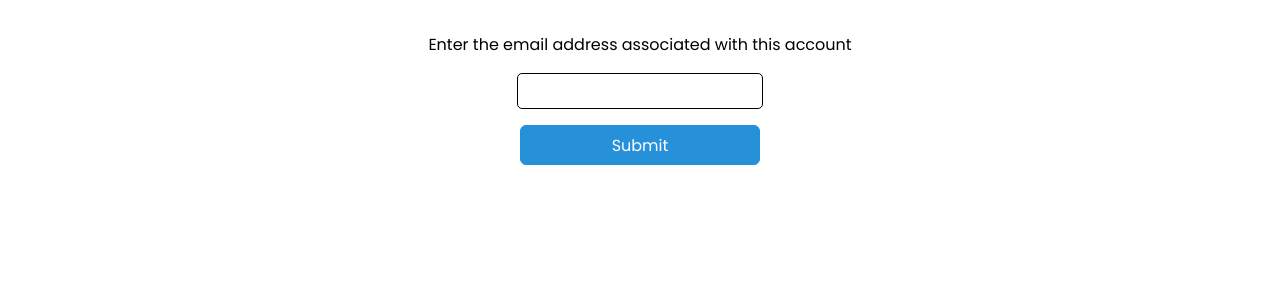
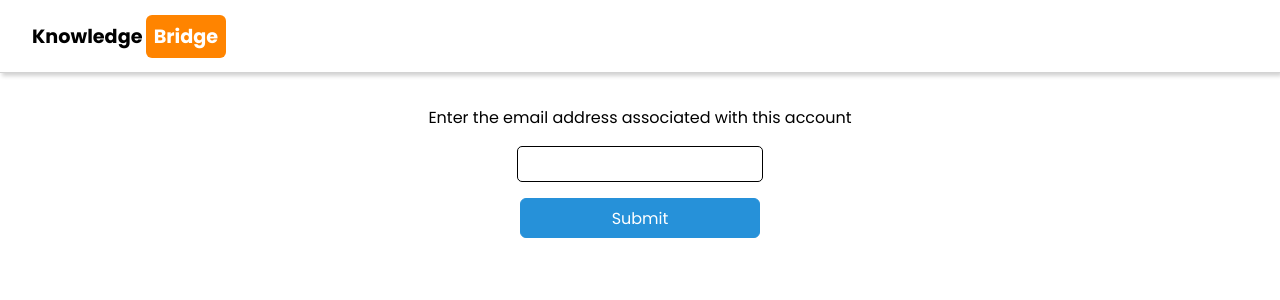
Before and after one commit to jkarenzi/KnowledgeBridge, a React (Create React App) app: page /forgot in a window 1280 px wide. Shown: the top 300 px of the page. Built offline with nearby package versions, Linux system fonts and the light colour scheme; the HTML template or start-up script is replaced by a standard one.

Commit message:
small changes

```diff
--- a/src/pages/ForgotPassword.js
+++ b/src/pages/ForgotPassword.js
@@ -43,6 +43,11 @@ const ForgotPassword = () => {
 
     return (
         <body class="forgot_body">
+            <header className="home_header">
+                <div className='kb_logo' style={{color:'black'}}>
+                    Knowledge<span id="kb_logo" style={{color:'white'}}>Bridge</span>
+                </div>
+            </header>
             <form className="forgot_form" onSubmit={handleSubmit}>
                 <label>Enter the email address associated with this account</label>
                 <input type="email" required onChange={(e)=>{setEmail({email: e.target.value})}}/>
```
